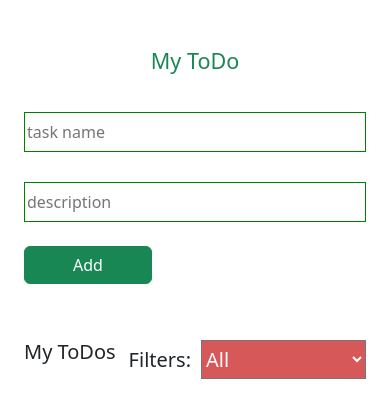
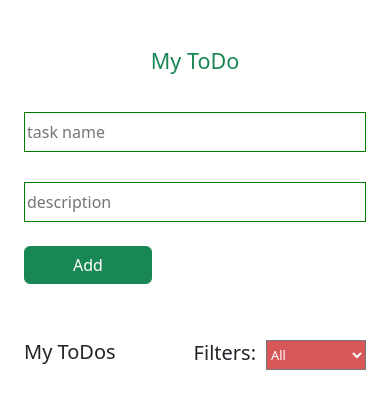
Before and after one commit to BalavigneshRajasekar/react-to-do-app, a React (Vite) app in the folder To-Do/: page / in a window 390 px wide. Shown: the top 418 px of the page. Built offline with nearby package versions, Linux system fonts and the light colour scheme.

Commit message:
Added styles

```diff
--- a/To-Do/src/App.css
+++ b/To-Do/src/App.css
@@ -20,4 +20,8 @@
     width: 100%;
     border: 1px solid green;
   }
+  .select {
+    width: 100px;
+    font-size: 0.8rem;
+  }
 }
```
